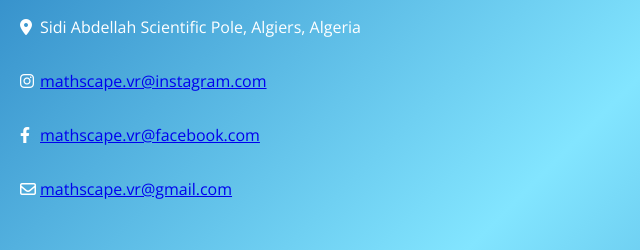
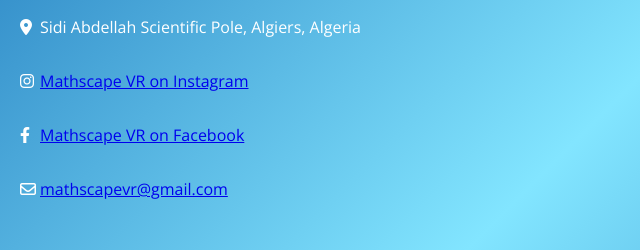
Before and after one commit to mathscape-vr/mathscape-vr.github.io, a plain HTML site: page index.html in a window 1280 px wide. Shown: the part 1722-1972 px from the top of the page, 0-640 px from the left. Drawn offline with nearby package versions, Linux system fonts and the light colour scheme.

Commit message:
Edit footer links

```diff
--- a/index.html
+++ b/index.html
@@ -93,9 +93,9 @@
             <div class="footer-left">
                 <h1 class="footer-item">About Us</h1>
                 <p class="footer-item"><i class="fa-solid fa-location-dot"></i> Sidi Abdellah Scientific Pole, Algiers, Algeria</p>
-                <p class="footer-item"><i class="fa-brands fa-instagram"></i> <a href="https://instagram.com/mathscape.vr">mathscape.vr@instagram.com</a></p>
-                <p class="footer-item"><i class="fa-brands fa-facebook-f"></i> <a href="https://facebook.com/mathscape.vr">mathscape.vr@facebook.com</a></p>
-                <p class="footer-item"><i class="fa-regular fa-envelope"></i> <a href="mailto:mathscape.vr@gmail.com">mathscape.vr@gmail.com</a></p>
+                <p class="footer-item"><i class="fa-brands fa-instagram"></i> <a href="https://www.instagram.com/math._scapevr">Mathscape VR on Instagram</a></p>
+                <p class="footer-item"><i class="fa-brands fa-facebook-f"></i> <a href="https://www.facebook.com/profile.php?id=61560068546777">Mathscape VR on Facebook</a></p>
+                <p class="footer-item"><i class="fa-regular fa-envelope"></i> <a href="mailto:mathscapevr@gmail.com">mathscapevr@gmail.com</a></p>
             </div>
 
             <div class="footer-right">
```
